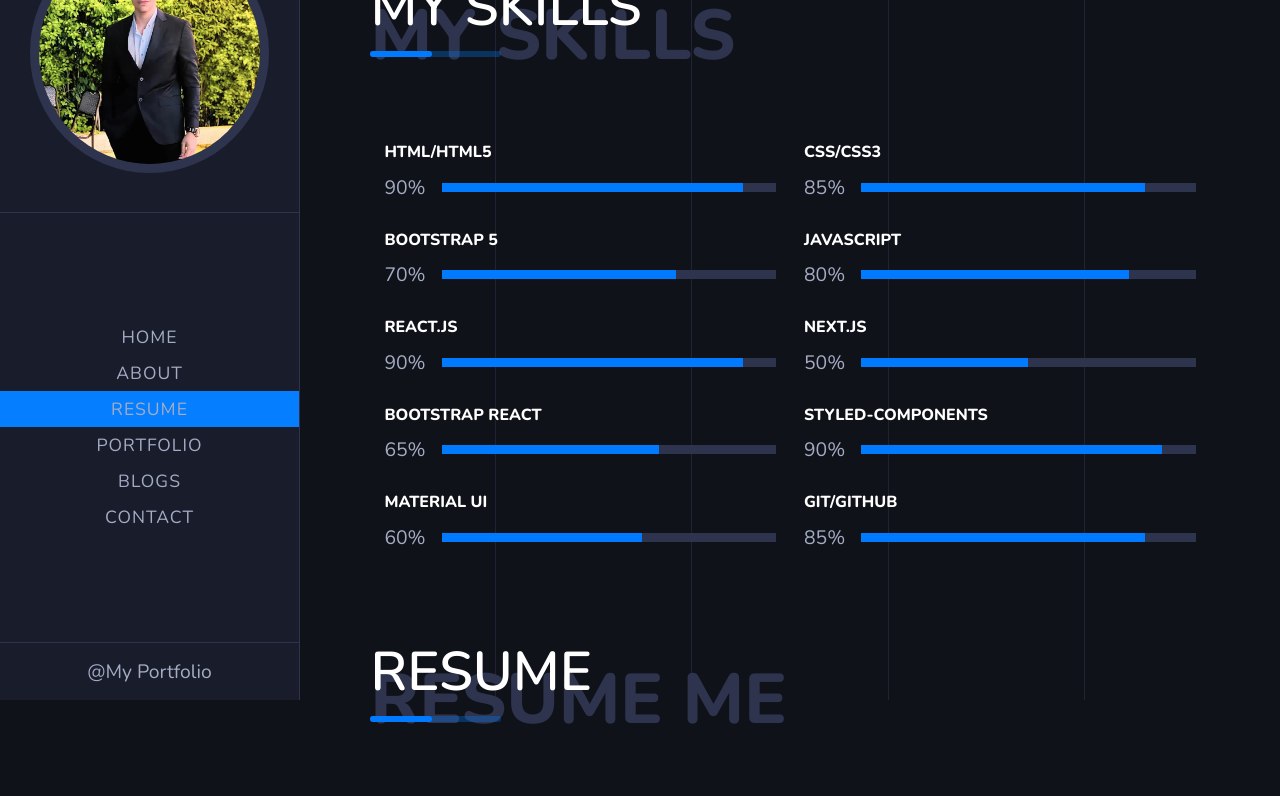
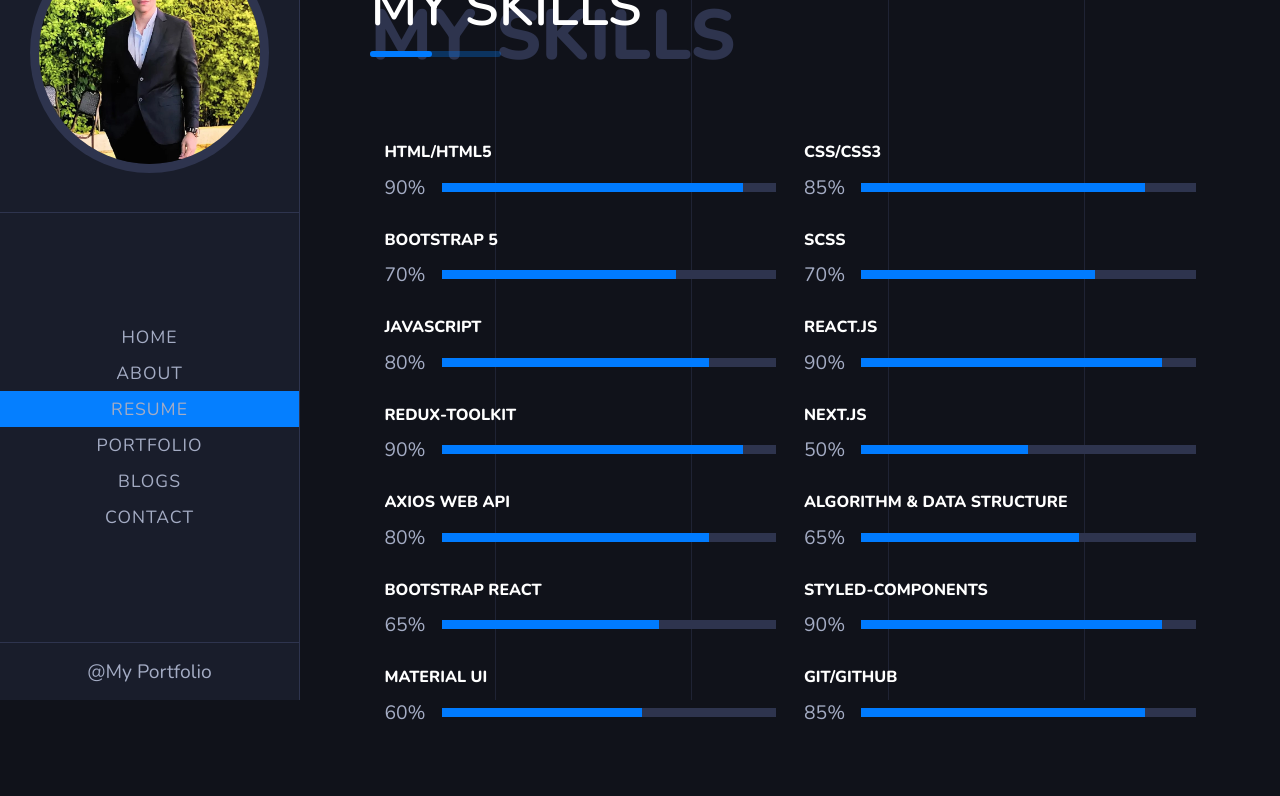
Before and after one commit to Mohamed22221/Mohamed, a React (Create React App) app: page /resume in a window 1280 px wide. Shown: the part 100-896 px from the top of the page. Built offline with nearby package versions, Linux system fonts and the light colour scheme.

Commit message:
portfolio generator-color

```diff
--- a/src/components/SkilsResum.jsx
+++ b/src/components/SkilsResum.jsx
@@ -26,6 +26,11 @@
            width="70%"
            />
            <ProgresPar
+           title="scss"
+           text="70%"
+           width="70%"
+           />
+           <ProgresPar
            title="Javascript"
            text="80%"
            width="80%"
@@ -36,9 +41,24 @@
            width="90%"
            />
            <ProgresPar
+           title="redux-toolkit"
+           text="90%"
+           width="90%"
+           />
+           <ProgresPar
            title="Next.js"
            text="50%"
            width="60%"
+           />
+          <ProgresPar
+           title="axios web api"
+           text="80%"
+           width="65%"
+           />
+           <ProgresPar
+           title="algorithm & data structure"
+           text="65%"
+           width="65%"
            />
           <ProgresPar
            title="bootstrap React"
@@ -55,7 +75,7 @@
            text="60%"
            width="60%"
            />
-            <ProgresPar
+          <ProgresPar
            title="git/github"
            text="85%"
            width="85%"
--- a/src/data/PortfolioData.jsx
+++ b/src/data/PortfolioData.jsx
@@ -11,7 +11,7 @@
 import img10 from "../img/portfolio/img10.jpeg"
 import img11 from "../img/portfolio/img11.jpeg"
 import img12 from "../img/portfolio/img12.jpeg"
-
+import img13 from "../img/portfolio/img13.png"
 
 
 const PortfolioData = [
@@ -27,14 +27,24 @@
     {
         id: 2,
         category: 'React',
+        image: img13,
+        link1: 'https://mohamed22221.github.io/generator-color/',
+        link2: 'https://github.com/Mohamed22221/generator-color',
+        title: 'Color Generator',
+        text: 'Created with only React.js ,scss , value.js library'
+    },
+    {
+        id: 3,
+        category: 'React',
         image: img12,
         link1: 'https://www.jmgroupkw.com/',
         link2: 'https://github.com/Mohamed22221/JM-HOLDER',
         title: 'Jm-holding',
         text: 'Created with only React.js , Styled-component'
     },
+
     {
-        id: 3,
+        id: 4,
         category: 'React',
         image: img9,
         link1: 'https://www.easymedia.agency/',
@@ -43,7 +53,7 @@
         text: 'Created with only React.js , Styled-component'
     },
     {
-        id: 4,
+        id: 5,
         category: 'React',
         image: img11,
         link1: 'https://mohamed22221.github.io/Menue-Restaurant/',
@@ -52,7 +62,7 @@
         text: 'Created with only React.js ,Redux Toolkit , Styled-component'
     },
     {
-        id: 5,
+        id: 6,
         category: 'React',
         image: img10,
         link1: 'https://mohamed22221.github.io/Mining/',
@@ -63,7 +73,7 @@
 
 
     {
-        id: 6,
+        id: 7,
         category: 'React',
         image: img2,
         link1: 'https://mohamed22221.github.io/Dashboard',
@@ -72,7 +82,7 @@
         text: 'Created with only React.js , css3 , material ui'
     },
     {
-        id: 7,
+        id: 8,
         category: 'React',
         image: img3,
         link1: 'https://mohamed22221.github.io/cryptocurrency/',
@@ -81,7 +91,7 @@
         text: 'Created with only React.js , css3 ,Axios Api , material ui'
     },
     {
-        id: 8,
+        id: 9,
         category: 'React',
         image: img4,
         link1: 'https://dempup4n7capaooozjezkg-on.drv.tw/html-css-js-website-smooth-scroll-master/',
@@ -90,7 +100,7 @@
         text: 'Created with only React.js/ css3 and bootstrap'
     },
     {
-        id: 9,
+        id: 10,
         category: 'React',
         image: img5,
         link1: 'https://mohamed22221.github.io/loseweight/',
@@ -99,7 +109,7 @@
         text: 'Created with only React.js/ css3 and bootstrap'
     },
     {
-        id: 10,
+        id: 11,
         category: 'React',
         image: img6,
         link1: 'https://mohamed22221.github.io/calculator/',
@@ -108,7 +118,7 @@
         text: 'Created using HTML/CSS/javascript/bootstrap'
     },
     {
-        id:11,
+        id:12,
         category: 'Javascript',
         image: img7,
         link1: 'https://zpjkozzfho0bvzto2xjrkq.on.drv.tw/Ecommerce%20gym/indix.html',
@@ -117,7 +127,7 @@
         text: 'Created using HTML/CSS/javascript/bootstrap'
     },
     {
-        id: 12,
+        id: 13,
         category: 'Javascript',
         image: img8,
         link1: 'https://zpjkozzfho0bvzto2xjrkq.on.drv.tw/todo%20list%20/todolist2.html',
```
Also changed, not shown: src/img/portfolio/img13.png (added).
